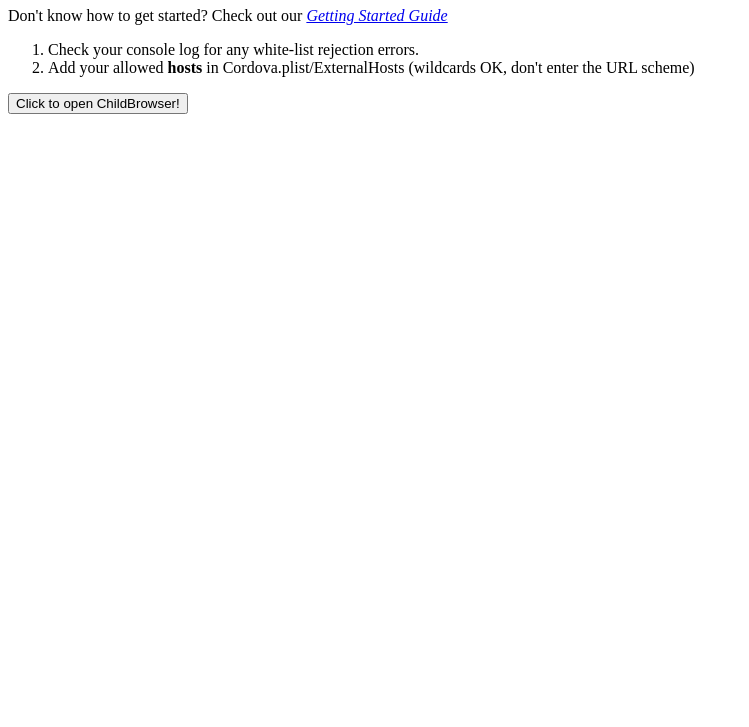
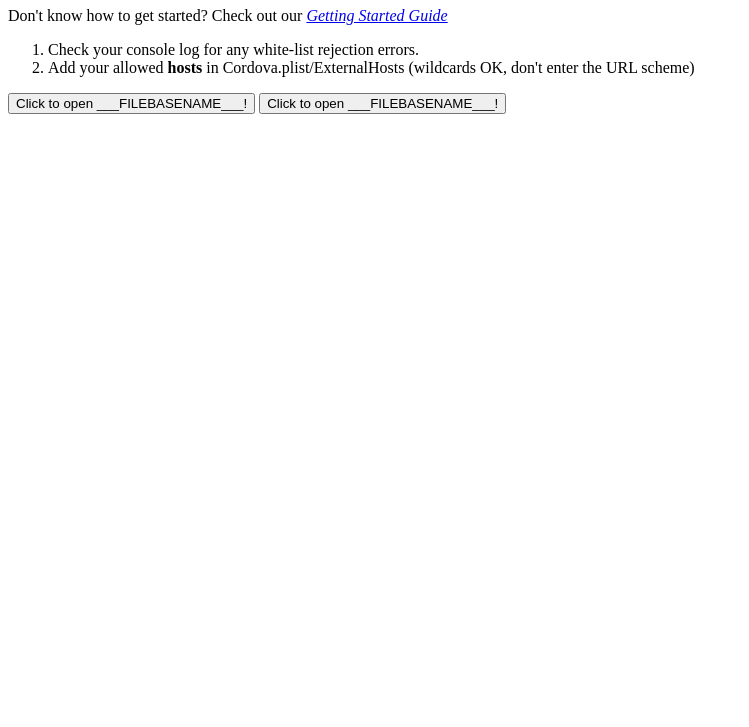
Before and after one commit to RandyMcMillan/CDVBrowser, a plain HTML site: page CDVBrowser.xctemplate/index.html in a window 1280 px wide. Shown: the part 73-800 px from the top of the page, without its empty margins (0-749 px from the left). Drawn offline with Linux system fonts and the light colour scheme.

Commit message:
minor change

```diff
--- a/CDVBrowser.xctemplate/index.html
+++ b/CDVBrowser.xctemplate/index.html
@@ -85,6 +85,8 @@
             <li>Add your allowed <strong>hosts</strong> in Cordova.plist/ExternalHosts (wildcards OK, don't enter the URL scheme)</li>
         </ol>
 
-        <button onclick="cb.showWebPage('http://google.com');">Click to open ChildBrowser!</button>
+        <button onclick="cb.showWebPage('http://google.com');">Click to open ___FILEBASENAME___!</button>
+        <button onclick="cordova.exec('___FILEBASENAME___.showWebPage', 'http://google.com');">Click to open ___FILEBASENAME___!</button>
+
     </body>
 </html>
```
